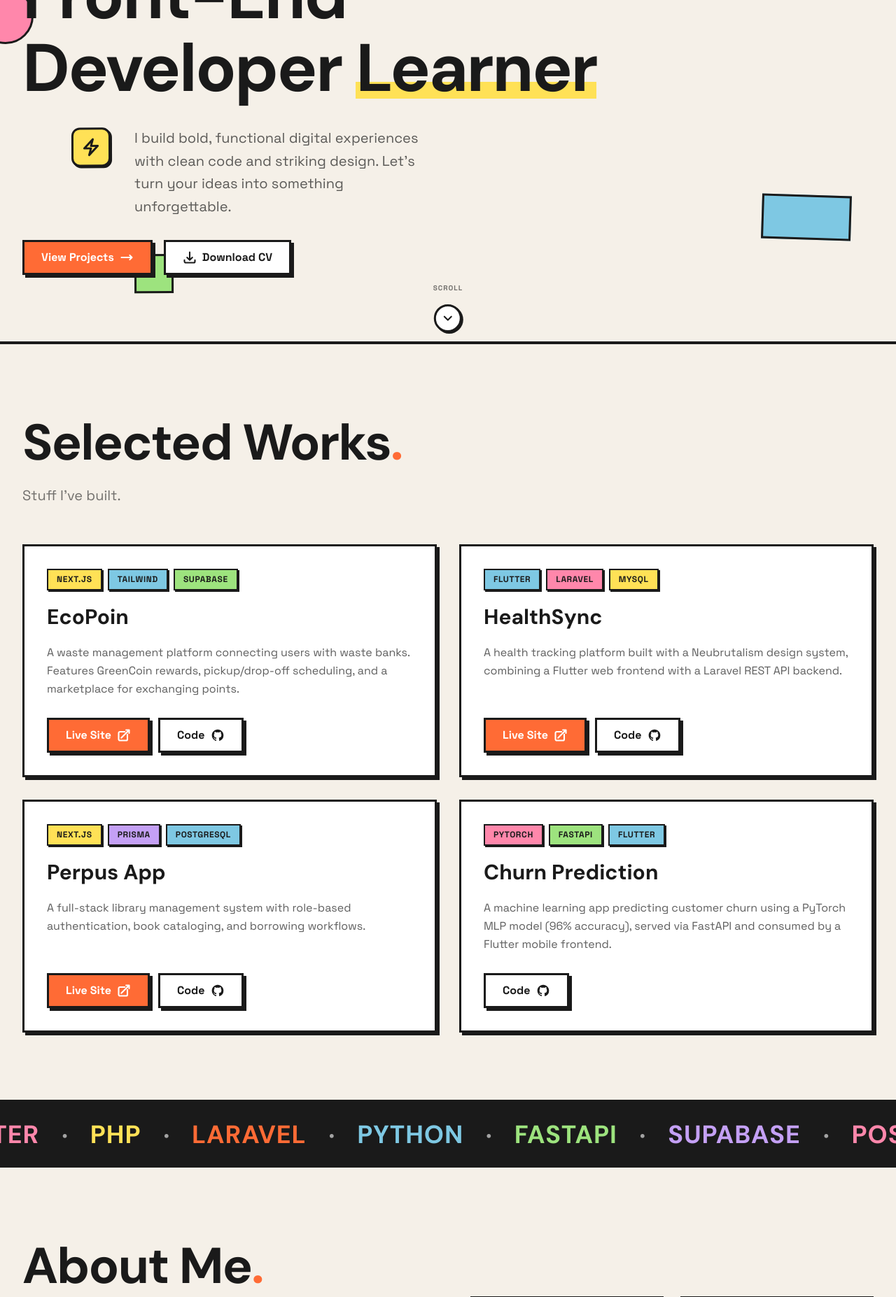
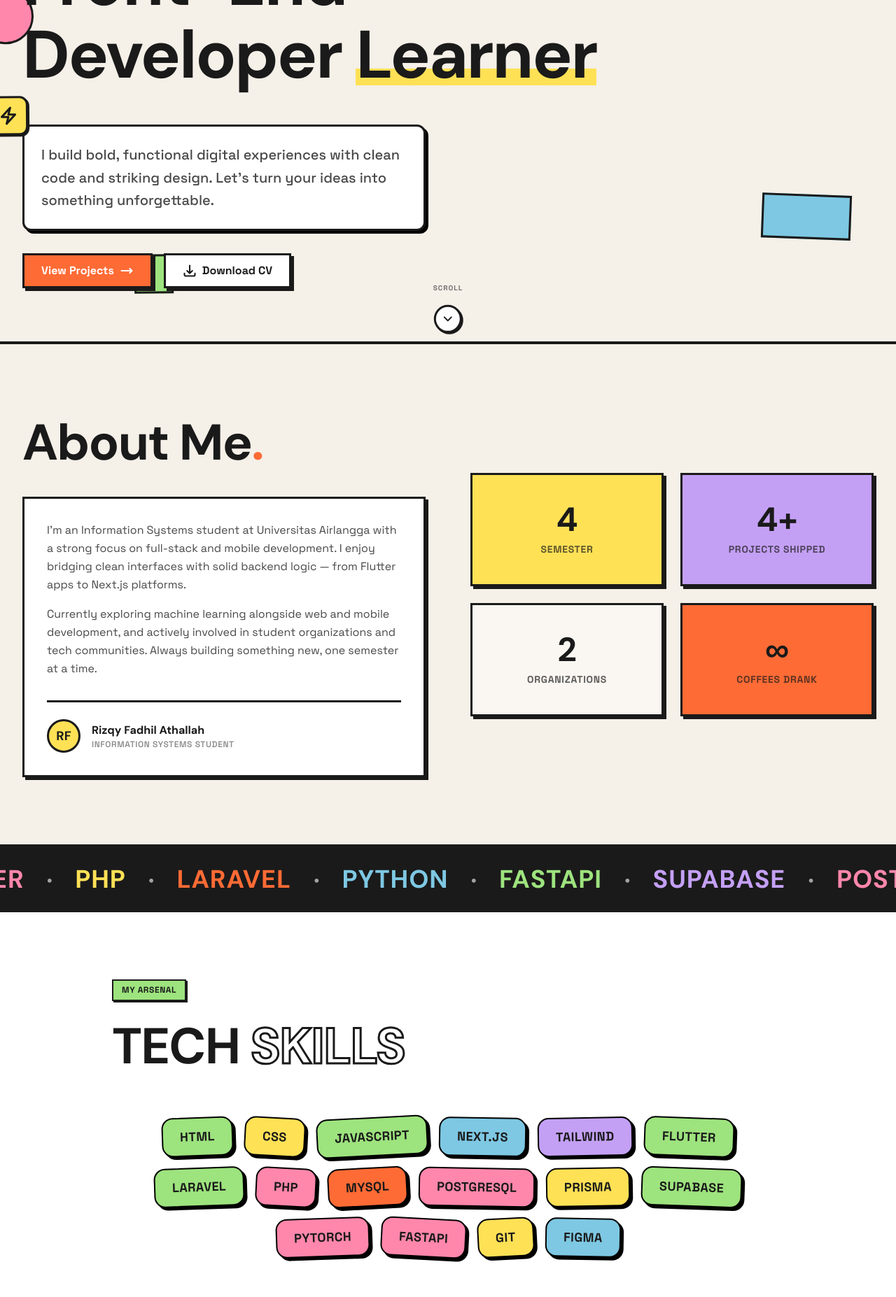
Before and after one commit to rizqy-fadhil/portofolio-v2, a Next.js app: page / in a window 1280 px wide. Shown: the part 320-2174 px from the top of the page at 70% size. Built offline with nearby package versions, Linux system fonts and the light colour scheme.

Commit message:
fix: perbaiki urutan navbar, overlap icon, warna techskill

```diff
--- a/app/components/Navbar.tsx
+++ b/app/components/Navbar.tsx
@@ -6,8 +6,8 @@ import { motion, AnimatePresence } from "framer-motion";
 
 const navLinks = [
   { href: "#about", label: "About" },
+  { href: "#skills", label: "Skills" },
   { href: "#projects", label: "Projects" },
-  { href: "#skills", label: "Skills" },
   { href: "#contact", label: "Contact" },
 ];
 
--- a/app/components/TechSkills.tsx
+++ b/app/components/TechSkills.tsx
@@ -89,25 +89,35 @@ export function TechSkills() {
         </motion.div>
 
         {/* Skill pills */}
-        <div className="flex flex-wrap justify-center gap-6 gap-y-8 sm:gap-8 sm:gap-y-12 mt-14">
-          {SKILLS.map((skill, i) => (
-            <motion.span
+        <div className="flex flex-wrap justify-center gap-3 sm:gap-4 max-w-4xl mx-auto mt-14">
+          {SKILLS.map((skill, i) => {
+            const rotations = ['-rotate-2', 'rotate-3', '-rotate-3', 'rotate-1', '-rotate-1', 'rotate-2'];
+            const rotationClass = rotations[i % rotations.length];
+
+            // Generate a deterministic pseudo-random index based on the string to avoid hydration mismatches
+            const charSum = skill.split('').reduce((sum, char) => sum + char.charCodeAt(0), 0);
+            const randomColorIndex = (charSum + (i * 7)) % ACCENT_COLORS.length;
+
+            return (
+              <motion.div
                 key={skill}
                 variants={pillVariants}
-              className="nb-badge cursor-default px-10 py-5 text-2xl font-bold sm:px-14 sm:py-7 sm:text-4xl border-[4px]"
-              style={{
-                backgroundColor: ACCENT_COLORS[i % ACCENT_COLORS.length],
-                rotate: i % 2 === 0 ? -2 : 2,
-              }}
                 whileHover={{
                   y: -2,
-                rotate: 0,
                   transition: { duration: 0.2, ease: "easeOut" },
                 }}
               >
+                <div
+                  className={`cursor-default px-5 py-2 sm:px-6 sm:py-3 text-base sm:text-lg font-bold uppercase tracking-wide rounded-2xl border-2 border-black shadow-[4px_4px_0_0_rgba(0,0,0,1)] transition-transform hover:rotate-0 inline-block ${rotationClass}`}
+                  style={{
+                    backgroundColor: ACCENT_COLORS[randomColorIndex],
+                  }}
+                >
                   {skill}
-            </motion.span>
-          ))}
+                </div>
+              </motion.div>
+            );
+          })}
         </div>
       </motion.div>
     </section>
--- a/app/page.tsx
+++ b/app/page.tsx
@@ -73,16 +73,7 @@ function FloatingShapes() {
           <path strokeLinecap="round" strokeLinejoin="round" d="M17.25 6.75 22.5 12l-5.25 5.25m-10.5 0L1.5 12l5.25-5.25m7.5-3-4.5 16.5" />
         </svg>
       </motion.div>
-      {/* Lightning bolt badge */}
-      <motion.div
-        className="absolute bottom-[35%] left-[8%] flex h-12 w-12 items-center justify-center rounded-xl border-3 border-nb-border bg-nb-yellow shadow-nb-sm sm:h-14 sm:w-14"
-        animate={{ y: [0, 15, 0], rotate: [0, -10, 0] }}
-        transition={{ duration: 4.8, repeat: Infinity, ease: "easeInOut", delay: 1.5 }}
-      >
-        <svg className="h-6 w-6 text-nb-fg sm:h-7 sm:w-7" fill="none" viewBox="0 0 24 24" stroke="currentColor" strokeWidth={2.5}>
-          <path strokeLinecap="round" strokeLinejoin="round" d="m3.75 13.5 10.5-11.25L12 10.5h8.25L9.75 21.75 12 13.5H3.75Z" />
-        </svg>
-      </motion.div>
+
     </div>
   );
 }
@@ -138,15 +129,28 @@ export default function Home() {
               </span>
             </motion.h1>
 
-            {/* Subheading */}
-            <motion.p
-              variants={itemVariants}
-              className="max-w-xl pl-20 sm:pl-28 md:pl-32 lg:pl-40 text-lg leading-relaxed text-nb-fg/70 sm:text-xl"
-            >
-              I build bold, functional digital experiences with clean code and
-              striking design. Let&apos;s turn your ideas into something
-              unforgettable.
-            </motion.p>
+            {/* Subheading with floating icon */}
+            <motion.div variants={itemVariants} className="relative mt-4">
+              {/* Floating Lightning bolt badge */}
+              <motion.div
+                className="absolute -top-8 -left-4 md:-top-10 md:-left-12 flex h-12 w-12 items-center justify-center rounded-xl border-3 border-nb-border bg-nb-yellow shadow-nb-sm sm:h-14 sm:w-14 z-20"
+                animate={{ y: [0, -10, 0], rotate: [0, -10, 0] }}
+                transition={{ duration: 4.8, repeat: Infinity, ease: "easeInOut", delay: 1.5 }}
+              >
+                <svg className="h-6 w-6 text-nb-fg sm:h-7 sm:w-7" fill="none" viewBox="0 0 24 24" stroke="currentColor" strokeWidth={2.5}>
+                  <path strokeLinecap="round" strokeLinejoin="round" d="m3.75 13.5 10.5-11.25L12 10.5h8.25L9.75 21.75 12 13.5H3.75Z" />
+                </svg>
+              </motion.div>
+
+              {/* Text Card */}
+              <div className="relative z-10 max-w-xl bg-nb-white border-3 border-nb-border p-5 sm:p-6 rounded-xl shadow-[4px_4px_0px_0px_rgba(0,0,0,1)]">
+                <p className="text-lg leading-relaxed text-nb-fg/80 sm:text-xl font-medium">
+                  I build bold, functional digital experiences with clean code and
+                  striking design. Let&apos;s turn your ideas into something
+                  unforgettable.
+                </p>
+              </div>
+            </motion.div>
 
             {/* CTA Buttons */}
             <motion.div
@@ -245,13 +249,13 @@ export default function Home() {
         <div className="absolute bottom-0 left-0 right-0 h-1 bg-nb-border" />
       </section>
 
-      <SelectedWorks />
+      <AboutMe />
 
       <Marquee />
 
-      <AboutMe />
+      <TechSkills />
 
-      <TechSkills />
+      <SelectedWorks />
 
       <Experience />
 
```
Lines whose indentation alone changed are shown as unchanged.
